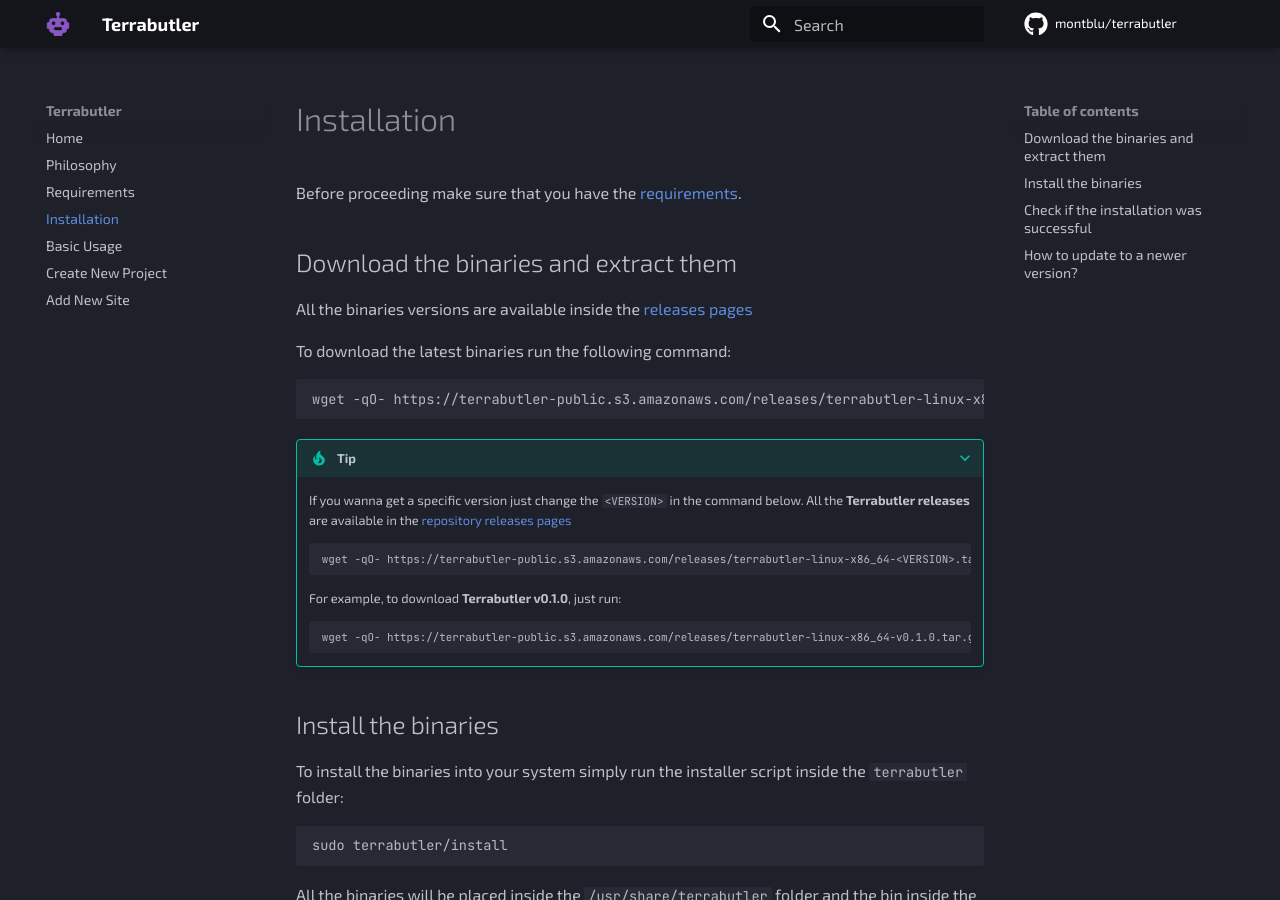
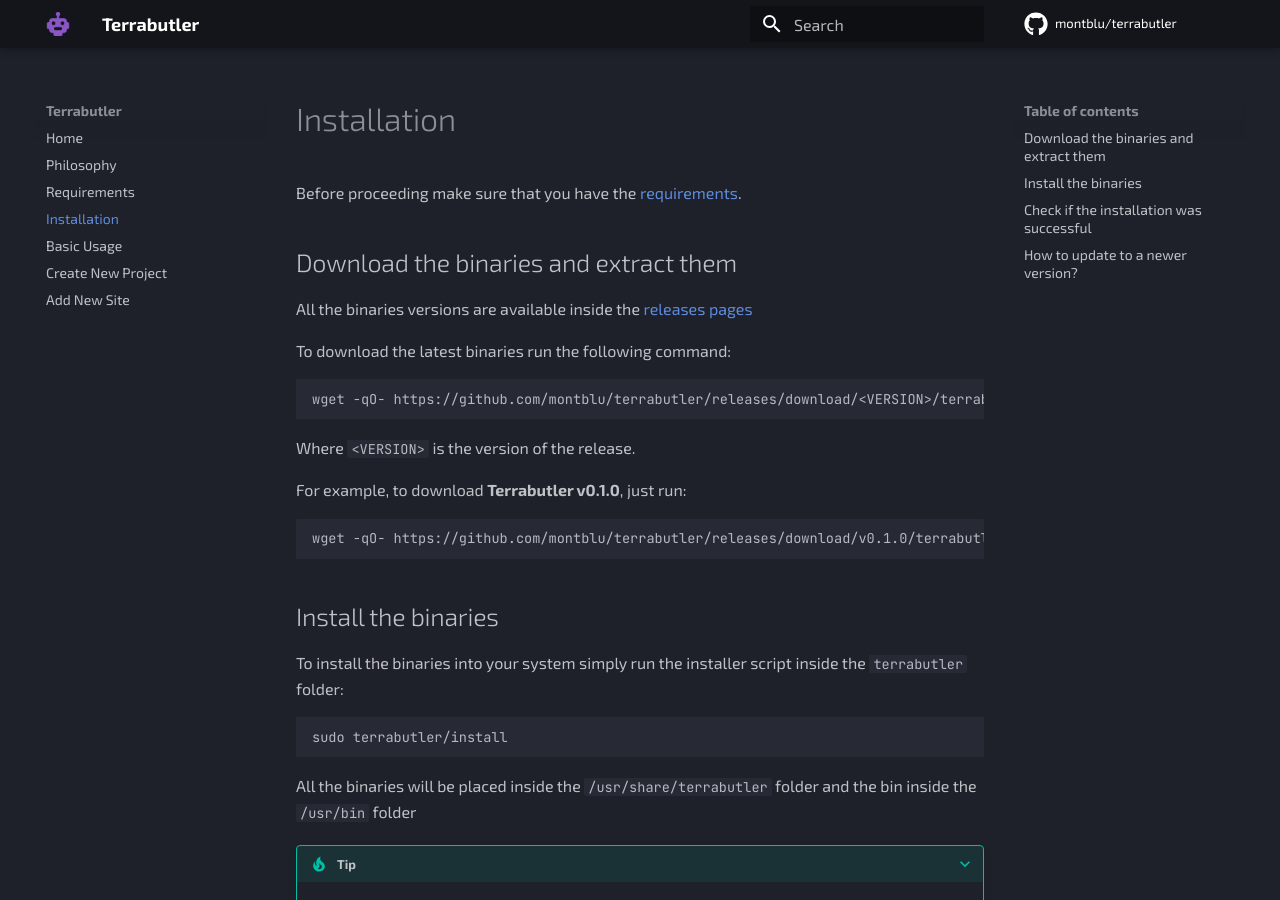
Before and after one commit to montblu/terrabutler, an MkDocs documentation site: the page built from docs/installation.md, in a window 1280 px wide and 900 px high. Built offline with MkDocs 1.6.1 and Material for MkDocs 9.7.7, drawn with Linux system fonts in a browser that asks for light colours; comment, search, counter and statistics services are not loaded.

Commit message:
docs: installation.md: Deprecate the S3 bucket where binaries where located

````diff
--- a/docs/installation.md
+++ b/docs/installation.md
@@ -9,22 +9,16 @@
 To download the latest binaries run the following command:
 
 ``` shell
-wget -qO- https://terrabutler-public.s3.amazonaws.com/releases/terrabutler-linux-x86_64-latest.tar.gz | tar -zxvf - terrabutler
+wget -qO- https://github.com/montblu/terrabutler/releases/download/<VERSION>/terrabutler-linux-x86_64-<VERSION>.tar.gz | tar -zxvf - terrabutler
 ```
 
-???+ tip
-    If you wanna get a specific version just change the `<VERSION>` in the command below. All the **Terrabutler releases** are
-    available in the [repository releases pages](https://github.com/montblu/terrabutler/releases)
+Where `<VERSION>` is the version of the release.
 
-    ``` shell
-    wget -qO- https://terrabutler-public.s3.amazonaws.com/releases/terrabutler-linux-x86_64-<VERSION>.tar.gz | tar -zxvf - terrabutler
-    ```
+For example, to download **Terrabutler v0.1.0**, just run:
 
-    For example, to download **Terrabutler v0.1.0**, just run:
-
-    ```
-    wget -qO- https://terrabutler-public.s3.amazonaws.com/releases/terrabutler-linux-x86_64-v0.1.0.tar.gz | tar -zxvf - terrabutler
-    ```
+```
+wget -qO- https://github.com/montblu/terrabutler/releases/download/v0.1.0/terrabutler-linux-x86_64-v0.1.0.tar.gz | tar -zxvf - terrabutler
+```
 
 ## Install the binaries
 
````
